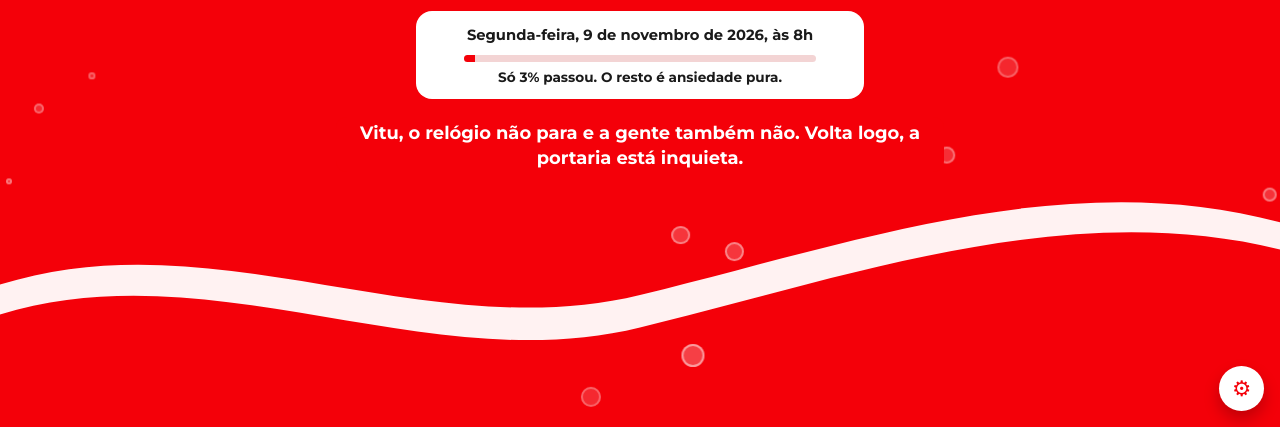
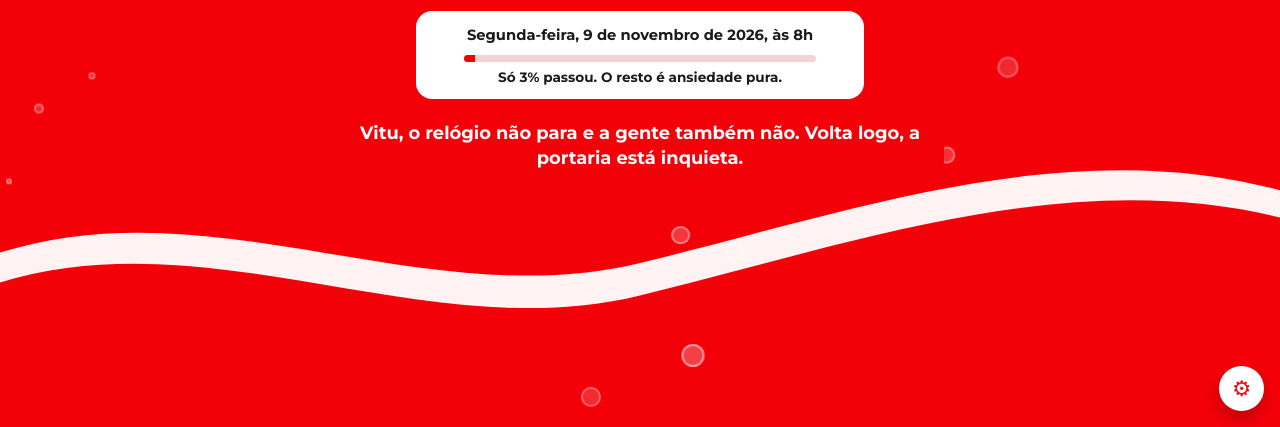
Before and after one commit to ruanranison/volta-vitu, a plain HTML site: page index.html in a window 1280 px wide. Shown: the part 373-800 px from the top of the page. Drawn offline with Linux system fonts and the light colour scheme.

Commit message:
fix: subir um pouco a onda branca
Co-authored-by: Cursor <cursoragent@cursor.com>

```diff
--- a/styles.css
+++ b/styles.css
@@ -22,7 +22,7 @@ body {
   position: fixed;
   left: 0;
   right: 0;
-  bottom: 10vh;
+  bottom: 14vh;
   width: 100%;
   height: 13rem;
   z-index: 0;
```
